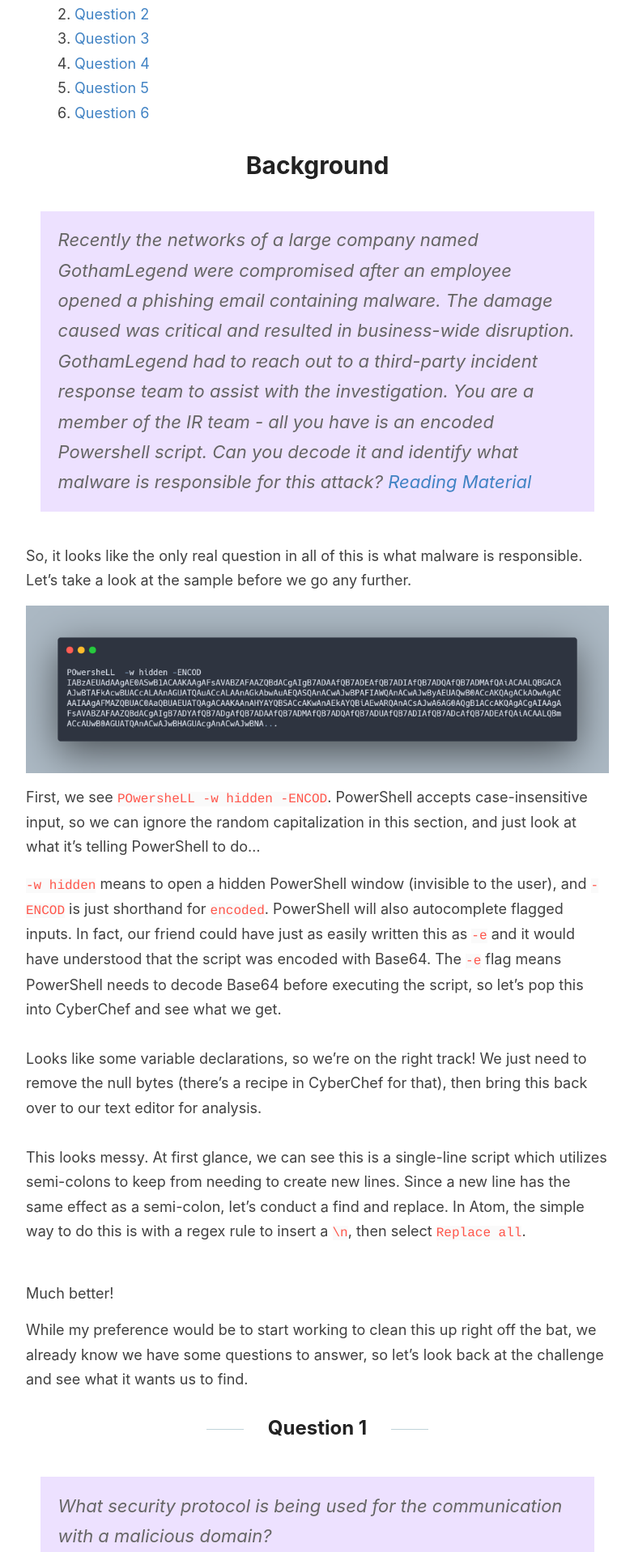
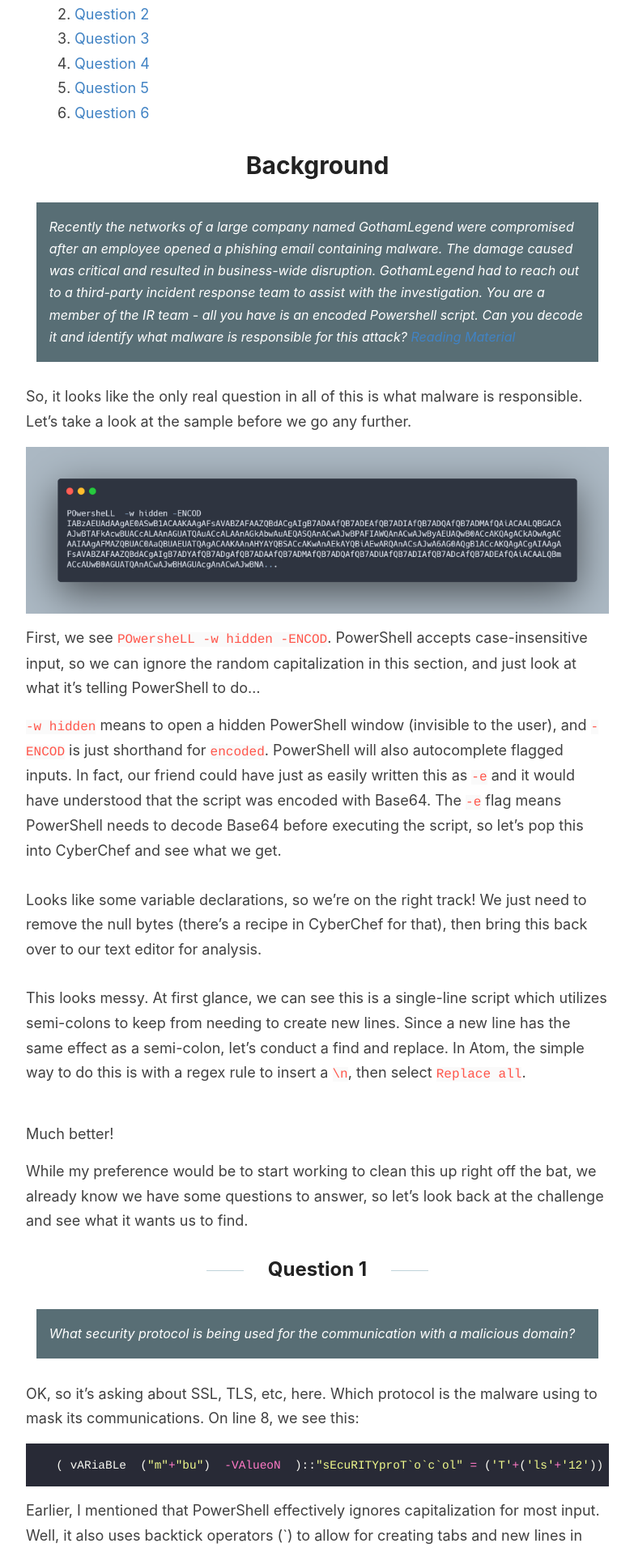
Before and after one commit to NeodymiumPhish/NeodymiumPhish.github.io, a Jekyll site: the page built from _posts/2021-3-19-BlueTeamLabs-Malicious-PowerShell-Analysis.md, in a window 1280 px wide. Shown: the part 616-2533 px from the top of the page at 81% size, without its empty margins (248-1031 px from the left). Built offline with Jekyll 4.4.1, drawn with Linux system fonts in a browser that asks for light colours.

Commit message:
Modify blockquote background, color and font-size. 22-16 & gray-white

```diff
--- a/assets/style.scss
+++ b/assets/style.scss
@@ -375,10 +375,10 @@ nav {
     margin: 1.8em .8em;
     /*border-left: 2px solid $gray;*/
     padding: 0.1em 1em;
-    color: $gray;
-    font-size: 22px;
+    color: $white;
+    font-size: 16px;
     font-style: italic;
-    background-color: #ede1ff;
+    background-color: #586E75;
   }
 
   .you-may-like{
```
